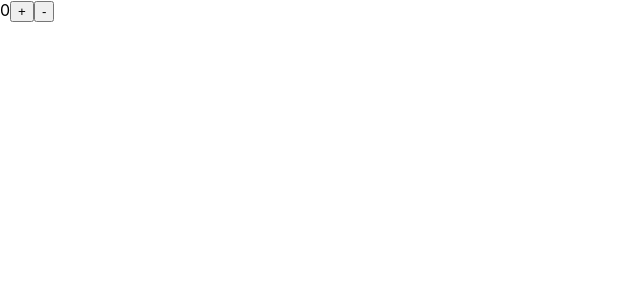
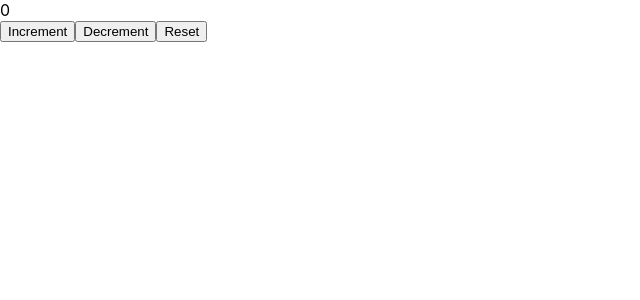
Before and after one commit to gabk17/Formation-Gabriel, a React (Create React App) app in the folder redux-compteur/: page / in a window 1280 px wide. Shown: the top 300 px of the page, without its empty margins (0-640 px from the left). Built offline with nearby package versions, Linux system fonts and the light colour scheme.

Commit message:
Added Reset Button

```diff
--- a/redux-compteur/src/actions/CounterActions.js
+++ b/redux-compteur/src/actions/CounterActions.js
@@ -1,2 +1,3 @@
 export const increment = () => ({ type: 'INCREMENT' });
 export const decrement = () => ({ type: 'DECREMENT' });
+export const reset = () => ({ type: 'RESET' });
--- a/redux-compteur/src/components/Counter.js
+++ b/redux-compteur/src/components/Counter.js
@@ -1,16 +1,20 @@
 import React from 'react';
 import { connect } from 'react-redux';
-import { increment, decrement } from '../actions/CounterActions';
+import { increment, decrement, reset } from '../actions/CounterActions';
 
 class Counter extends React.Component {
   render() {
-    const { value, onIncrementClick, onDecrementClick } = this.props;
+    const { value, onIncrementClick, onDecrementClick, onResetClick } = this.props;
 
     return (
       <div>
-        <span>{value}</span>
-        <button type="button" onClick={onIncrementClick}>+</button>
-        <button type="button" onClick={onDecrementClick}>-</button>
+        <div>
+          <span>{value}</span>
+        </div>
+
+        <button type="button" onClick={onIncrementClick}>Increment</button>
+        <button type="button" onClick={onDecrementClick}>Decrement</button>
+        <button type="button" onClick={onResetClick}>Reset</button>
       </div>
     );
   }
@@ -23,6 +27,7 @@
 const mapDispatchToProps = dispatch => ({
   onIncrementClick: () => dispatch(increment()),
   onDecrementClick: () => dispatch(decrement()),
+  onResetClick: () => dispatch(reset()),
 });
 
 export default connect(mapStateToProps, mapDispatchToProps)(Counter);
--- a/redux-compteur/src/reducers/CounterReducer.js
+++ b/redux-compteur/src/reducers/CounterReducer.js
@@ -4,6 +4,8 @@
   	  return state + 1;
   	case 'DECREMENT':
   	  return state - 1;
+    case 'RESET':
+      return 0
     default:
       return state;
   }
```
